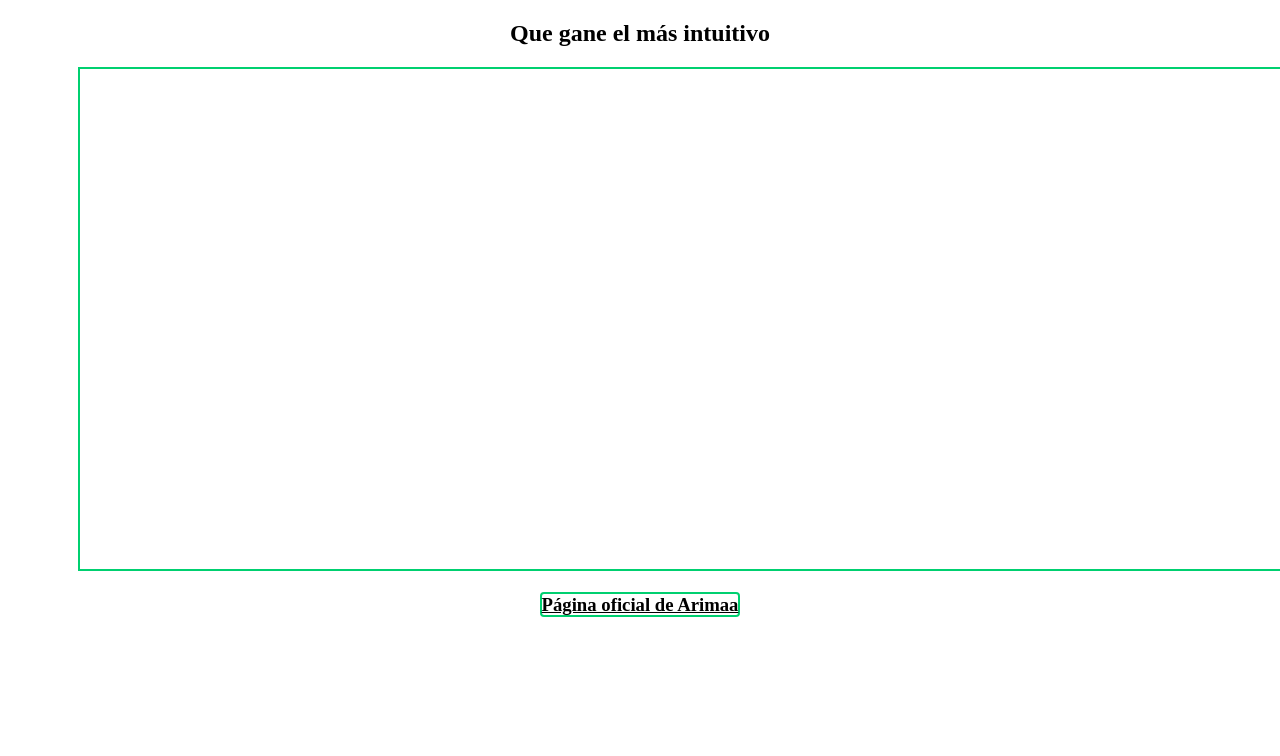
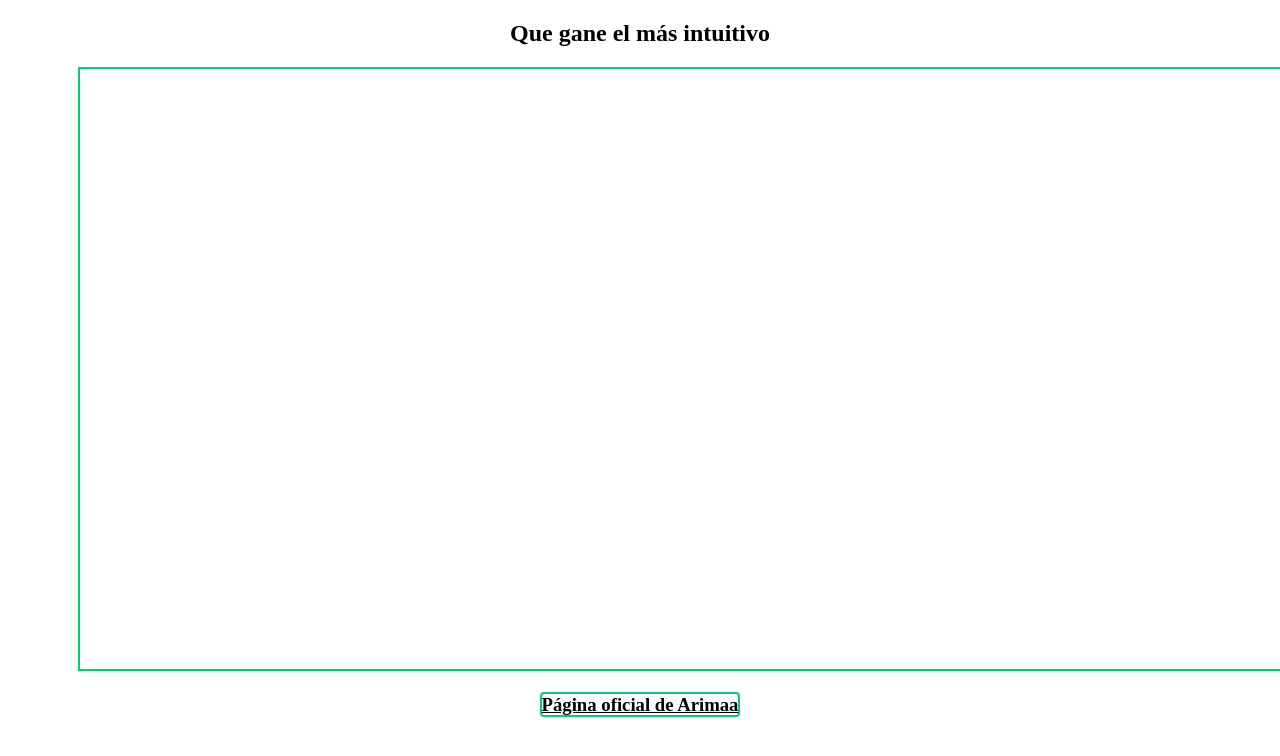
Before and after one commit to gonthalo/ArimaAI, a plain HTML site: page index.html in a window 1280 px wide. Drawn offline with Linux system fonts and the light colour scheme.

Commit message:
Update index.html

```diff
--- a/index.html
+++ b/index.html
@@ -16,11 +16,12 @@
 <body>
 	<h2 align="center">Que gane el m&aacute;s intuitivo</h2>
 	<div style="margin-left: 70px; margin-right: 70px;">
-		<canvas id="lienzo" width="1200px" height="500px" style="border:2px solid #00d070;">
+		<canvas id="lienzo" width="1200px" height="600px" style="border:2px solid #00d070;">
 			Your browser does not support the HTML5 canvas tag.
 		</canvas>
 		<div>
 			<h3 align="center" text-align="center"><a href="http://arimaa.com/arimaa/">P&aacute;gina oficial de Arimaa</a></h3>
 		</div>
 	</div>
+	<script type="text/javascript" src="IArimaa.js"></script>
 </body>
```
